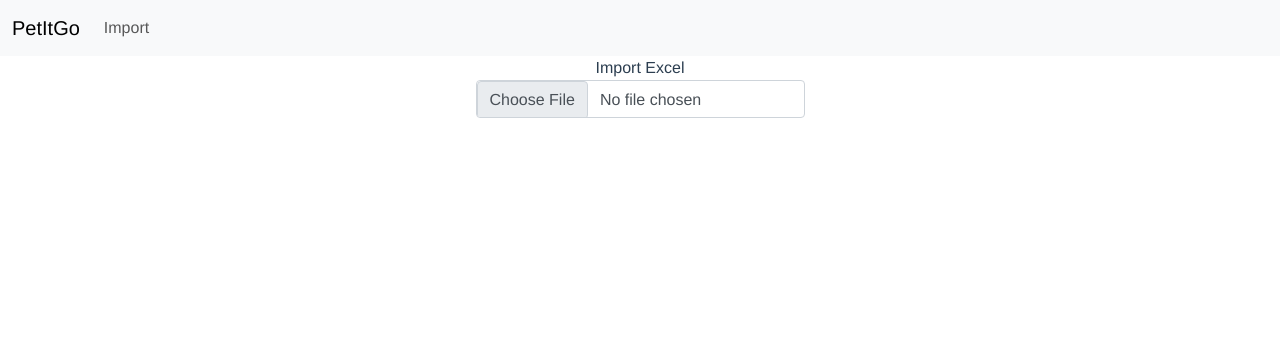
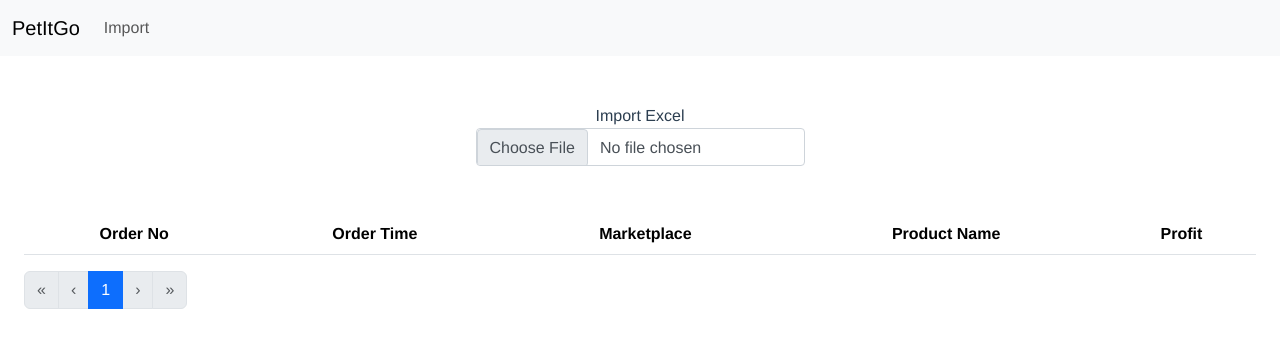
Before and after one commit to nattapong5720187/petitgo-frontend, a Vue app: page / in a window 1280 px wide. Shown: the top 348 px of the page. Built offline with nearby package versions, Linux system fonts and the light colour scheme.

Commit message:
ปรับ style

```diff
--- a/src/components/TableComponent.vue
+++ b/src/components/TableComponent.vue
@@ -1,12 +1,19 @@
 <template>
   <div id="tableComponent">
-    <b-table :items="paginatedItems" :fields="tableFields" striped hover></b-table>
+    <div class="container-fluid">
+      <b-table
+        :items="paginatedItems"
+        :fields="tableFields"
+        striped
+        hover
+      ></b-table>
       <b-pagination
         v-model="currentPage"
         :total-rows="totalRows"
         :per-page="perPage"
         aria-controls="my-table"
       ></b-pagination>
+    </div>
   </div>
 </template>
 
@@ -26,8 +33,8 @@ export default {
   data() {
     return {
       currentPage: 1,
-      perPage: 10
-    }
+      perPage: 10,
+    };
   },
   computed: {
     totalRows() {
@@ -37,8 +44,8 @@ export default {
       const start = (this.currentPage - 1) * this.perPage;
       const end = start + this.perPage;
       return this.tableItems.slice(start, end);
-    }
-  }
+    },
+  },
 };
 </script>
 
--- a/src/helper/importCreateHelper.js
+++ b/src/helper/importCreateHelper.js
@@ -9,7 +9,7 @@ export default {
         importData.orderNo = row[0];
         importData.marketplace = row[1];
         importData.orderTime = moment(row[3]).format("DD/MM/YYYY hh:mm");
-        importData.productName = row[4];
+        importData.productName = row[4] + variationName(row[5]);
         importData.price = row[6];
         importData.quantity = row[7];
         importData.commodityCost = row[9];
@@ -28,6 +28,14 @@ export default {
     return listImportExcel;
   },
 };
+
+function variationName(dataRow) {
+  if (dataRow) {
+    return " " + dataRow;
+  } else {
+    return "";
+  }
+}
 
 function checkHeader(dataRow) {
   if (dataRow[0]) {
--- a/src/views/ImportExcel.vue
+++ b/src/views/ImportExcel.vue
@@ -1,6 +1,6 @@
 <template>
   <div class="importExcel">
-    <div class="d-flex flex-column align-items-center">
+    <div class="d-flex flex-column align-items-center mt-5">
       <form>
         <div class="form-group">
           <label for="exampleFormControlFile1">Import Excel</label>
@@ -12,12 +12,12 @@
           />
         </div>
       </form>
-      <TableComponent
-        :tableItems="tableData && tableData.length ? tableData : []"
-        :tableFields="fields && fields.length ? fields : []"
-        v-if="tableData.length"
-      ></TableComponent>
     </div>
+    <TableComponent
+      class="mt-5"
+      :tableItems="tableData && tableData.length ? tableData : []"
+      :tableFields="fields"
+    ></TableComponent>
   </div>
 </template>
 
@@ -48,8 +48,6 @@ export default {
       const file = event.target.files[0];
       excelHelper.ReadExcelFile(file).then((value) => {
         this.tableData = impoerCreateHelper.GetExcelToJson(value.contents)
-        console.log("tableData", this.tableData);  // ตรวจสอบค่า tableData
-        console.log("fields", this.fields);     // ตรวจสอบค่า fields
       })
     },
   },
```
Lines whose indentation alone changed are shown as unchanged.
